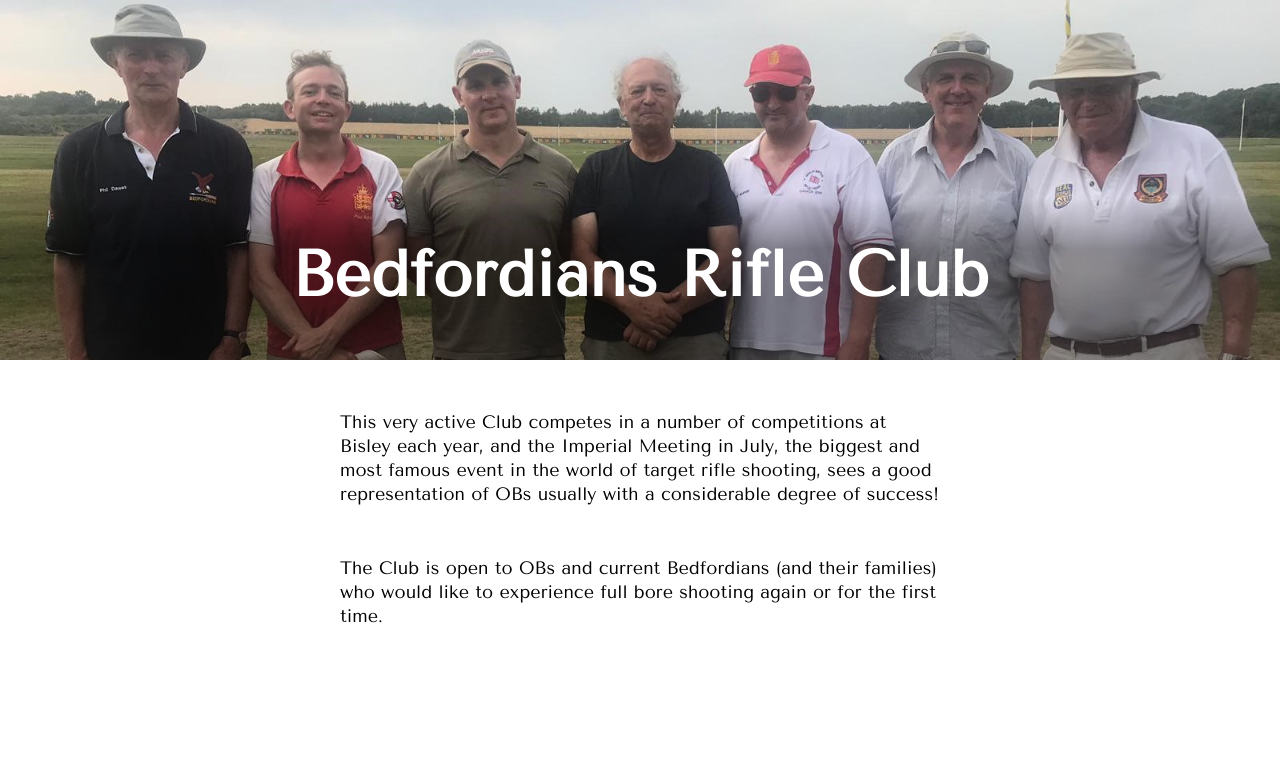
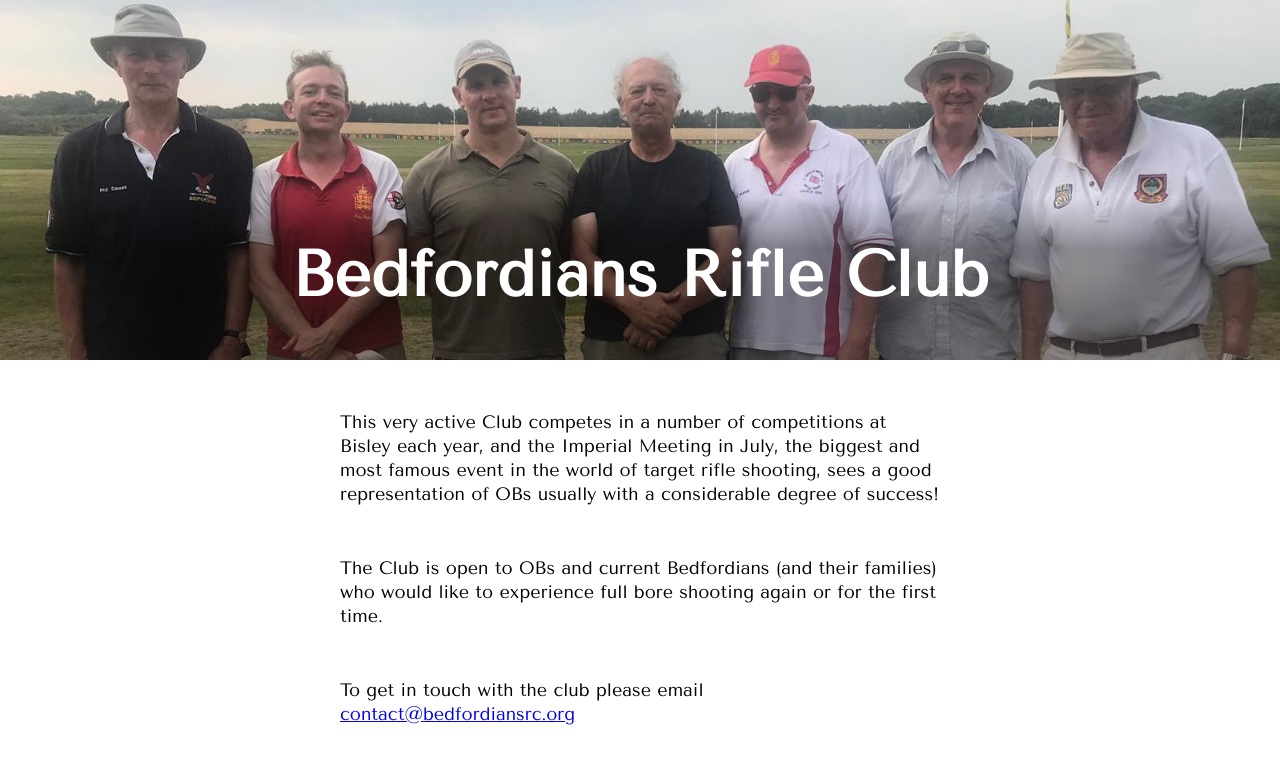
Before and after one commit to mgsmith57/bedfordiansrc, a Jekyll site: the page built from index.html, in a window 1280 px wide. Shown: the top 764 px of the page. Built offline with Jekyll 4.4.1, drawn with Linux system fonts in a browser that asks for light colours.

Commit message:
Initial commit

```diff
--- a/index.html
+++ b/index.html
@@ -11,3 +11,7 @@
     The Club is open to OBs and current Bedfordians (and their families) who would like to experience full bore shooting
     again or for the first time.
 </p>
+
+<p>
+    To get in touch with the club please email <a href="mailto:contact@bedfordiansrc.org">contact@bedfordiansrc.org</a>
+</p>
```
